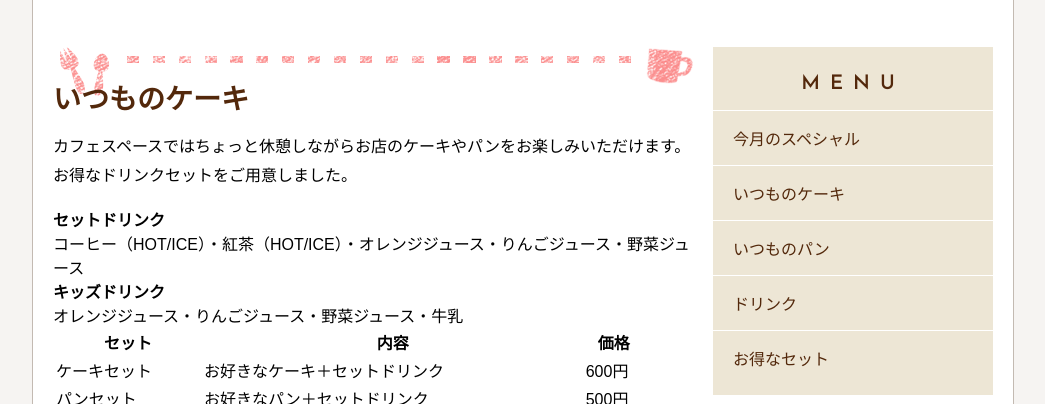
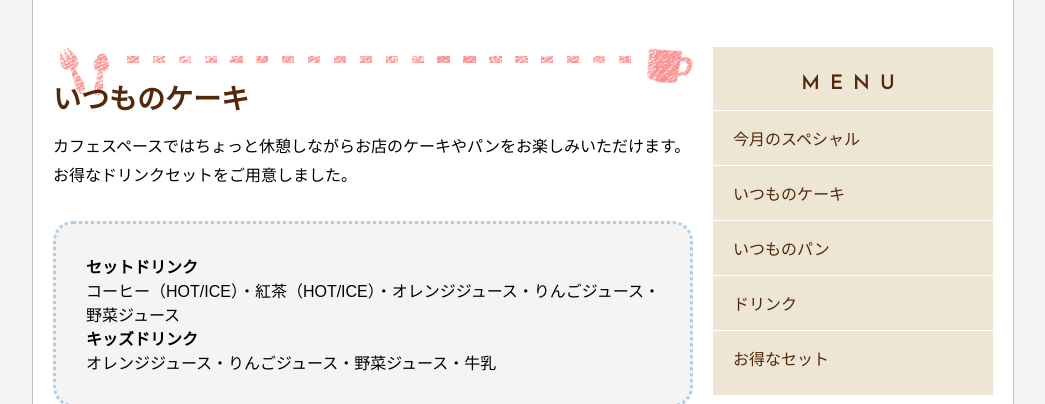
Before and after one commit to chiaaki/surasura-css-practice, a plain HTML site: page sample2/03/index.html in a window 1280 px wide. Shown: the part 348-752 px from the top of the page, without its empty margins (117-1162 px from the left). Drawn offline with Linux system fonts and the light colour scheme.

Commit message:
ボーダーボックスの追加

```diff
--- a/sample2/03/css/contents.css
+++ b/sample2/03/css/contents.css
@@ -3,3 +3,12 @@
 .content h1 {
 	background-image: url(../images/h1-bg2.png);
 }
+
+/* ボックス */
+.set-drink {
+	margin: 30px 0 0 0;
+	padding: 30px;
+	border: 3px dotted #a9cfec;
+	border-radius: 20px;
+	background-color: #f6f4f2;
+}
--- a/sample2/03/index.html
+++ b/sample2/03/index.html
@@ -37,7 +37,7 @@
 		<div class="content">
 			<h1>いつものケーキ</h1>
 			<p>カフェスペースではちょっと休憩しながらお店のケーキやパンをお楽しみいただけます。お得なドリンクセットをご用意しました。</p>
-			<div>
+			<div class="set-drink">
 				<strong>セットドリンク</strong><br>
 				コーヒー（HOT/ICE）・紅茶（HOT/ICE）・オレンジジュース・りんごジュース・野菜ジュース<br>
 				<strong>キッズドリンク</strong><br>
```
